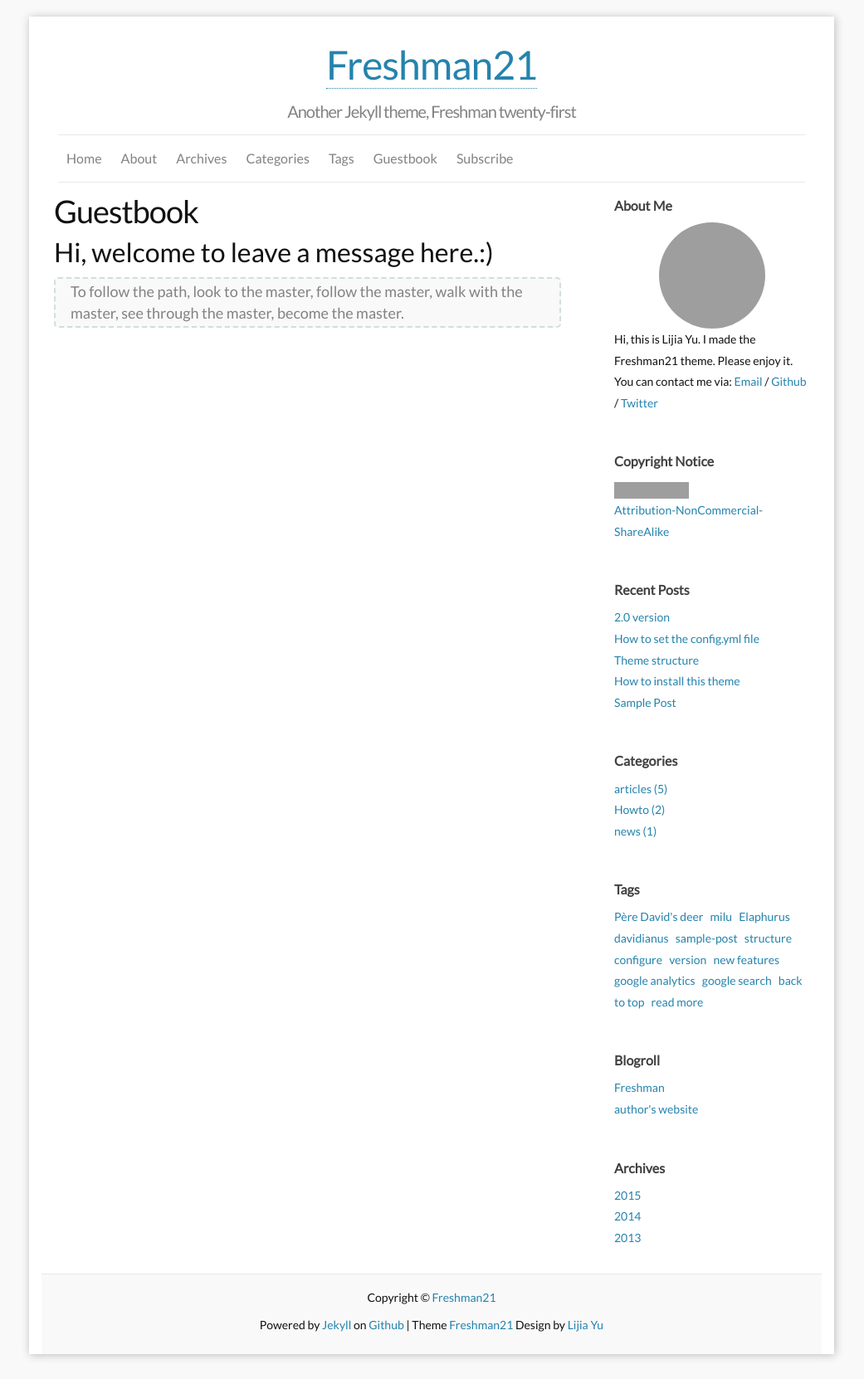
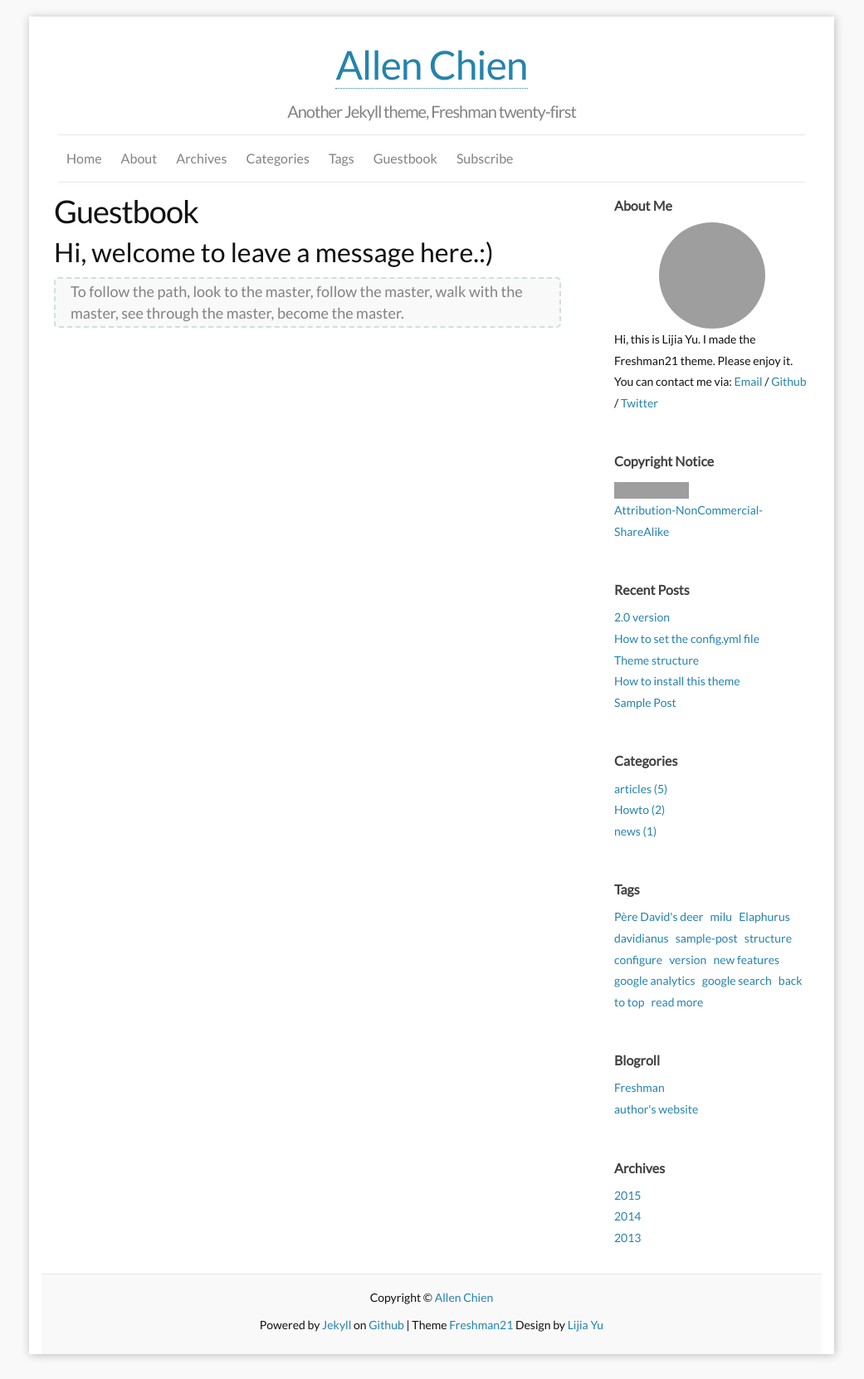
Before and after one commit to allenchien-tw/allenchien-tw.github.io, a Jekyll site: the page built from f_guestbook.md, in a window 1280 px wide. Shown: the whole page at 83% size, without its empty margins (120-1161 px from the left). Built offline with Jekyll 4.4.1, drawn with Linux system fonts in a browser that asks for light colours; comment, search, counter and statistics services are not loaded; grey boxes are pictures that could not be loaded.

Commit message:
[update] update theme configuration

```diff
--- a/_config.yml
+++ b/_config.yml
@@ -1,12 +1,12 @@
 ### Site info:
-title: Freshman21
+title: Allen Chien
 tagline: Another Jekyll theme, Freshman twenty-first
-author: Lijia Yu
-email: yu@lijiayu.net
+author: Allen Chien
+email: allenchien.tw@gmail.com
 description: "Freshman21 is a Jekyll blog theme." # You can edit this line in _config.yml. It will appear in your document head meta and in your feed.xml site description
 keywords: "Jekyll, theme, Freshman21"
-baseurl: "/freshman21" # the subpath of your site, e.g. /blog/
-url: "https://yulijia.net/freshman21" # the base hostname & protocol for your site
+baseurl: "/" # the subpath of your site, e.g. /blog/
+url: "https://allenchien-tw.github.io" # the base hostname & protocol for your site
 locale: en_US
 
 ### Personal info and site tools info:
```
